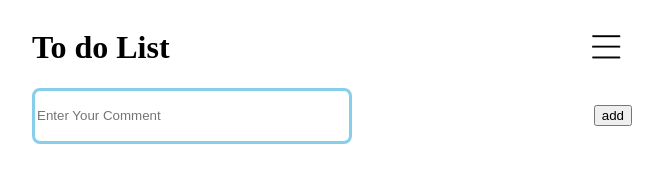
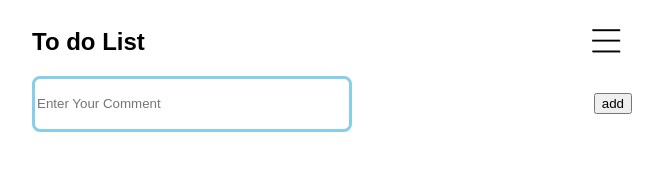
Before and after one commit to Jitendra797/To_do_lists, a plain HTML site: page index.html in a window 1280 px wide. Shown: the whole page, without its empty margins (308-971 px from the left). Drawn offline with Linux system fonts and the light colour scheme.

Commit message:
Code cleanup

```diff
--- a/css/style.css
+++ b/css/style.css
@@ -1,13 +1,11 @@
-#outer{
-    display:flex;
-    flex-direction: column;
-    align-items: center;
+body {
+    font-family: Arial, Helvetica, sans-serif;
 }
 
-@media (min-width:600px) {
-    .main{
-        max-width: 600px;
-    }
+#outer{
+    display: flex;
+    align-items: center;
+    flex-direction: column;
 }
 
 .main{
@@ -42,3 +40,9 @@
     justify-content: space-between;
     border: 2px solid orange;
 }
+
+@media (min-width:600px) {
+    .main{
+        max-width: 600px;
+    }
+}
--- a/index.html
+++ b/index.html
@@ -5,16 +5,15 @@
 </head>
 <body>
 <div id="outer">
-            <div class="main">
+    <section class="main">
         <h1>To do List</h1>
         <img src="css/menu.png" class="icon">
-            </div>
-            <div class="main">
+    </section>
+    <section class="main">
         <input type="text" placeholder="Enter Your Comment" id="sub">
         <button onclick="add()">add</button>
-            </div>
-            <div class="comment" >
-
+    </section>
+    <div class="comment">
     </div>
 </div>
 <script src="script.js"></script>
--- a/script.js
+++ b/script.js
@@ -8,7 +8,3 @@ function add(){
         addXbutton();
     }
 }
-
-function addXbutton(){
-    c.innerHTML+=``
-}
```
Lines whose indentation alone changed are shown as unchanged.
